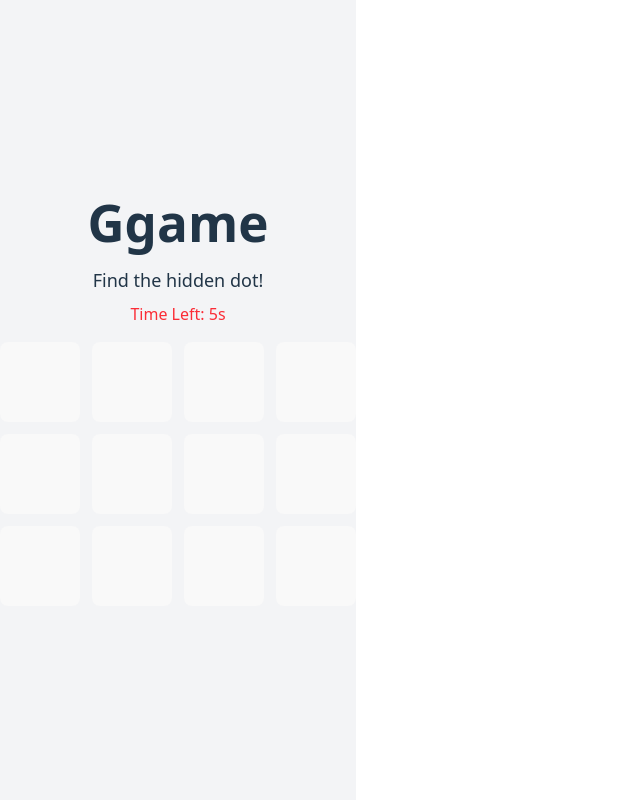
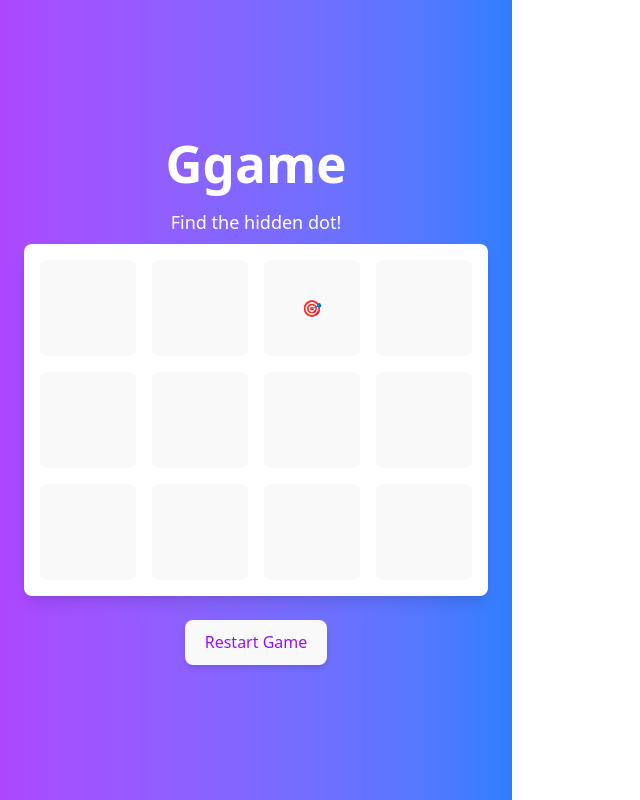
Before and after one commit to Kimmie38/React-Assignment-Boxes, a React (Vite) app: page / in a window 1280 px wide. Shown: the whole page, without its empty margins (0-640 px from the left). Built offline with nearby package versions, Linux system fonts and the light colour scheme.

Commit message:
updated files

```diff
--- a/src/Ggame.jsx
+++ b/src/Ggame.jsx
@@ -1,29 +1,13 @@
-import React, { useState, useEffect } from "react";
+import React, { useState } from "react";
 
 const GRID_SIZE = 12;
-const TIMER_DURATION = 10; // seconds
 
 const Ggame = () => {
   const [targetBox, setTargetBox] = useState(Math.floor(Math.random() * GRID_SIZE));
-  const [timeLeft, setTimeLeft] = useState(TIMER_DURATION);
-  const [gameOver, setGameOver] = useState(false);
   const [message, setMessage] = useState("Find the hidden dot!");
 
-  useEffect(() => {
-    if (timeLeft > 0 && !gameOver) {
-      const timer = setTimeout(() => setTimeLeft(timeLeft - 1), 1000);
-      return () => clearTimeout(timer);
-    } else if (timeLeft === 0) {
-      setGameOver(true);
-      setMessage("Time's up! You lost!");
-    }
-  }, [timeLeft, gameOver]);
-
   const handleBoxClick = (index) => {
-    if (gameOver) return;
-
     if (index === targetBox) {
-      setGameOver(true);
       setMessage("🎉 You found the hidden dot! You win!");
     } else {
       setMessage("Wrong box! The dot moved!");
@@ -36,35 +20,30 @@ const Ggame = () => {
 
   const restartGame = () => {
     setTargetBox(Math.floor(Math.random() * GRID_SIZE));
-    setTimeLeft(TIMER_DURATION);
-    setGameOver(false);
     setMessage("Find the hidden dot!");
   };
 
   return (
-    <div className="flex flex-col items-center justify-center min-h-screen bg-gray-100">
-      <h1 className="text-2xl font-bold mb-4">Ggame</h1>
-      <p className="mb-2 text-lg">{message}</p>
-      <p className="mb-4 text-red-500">Time Left: {timeLeft}s</p>
-      <div className="grid grid-cols-4 gap-3">
+    <div className="flex flex-col items-center justify-center min-h-screen bg-gradient-to-r from-purple-500 to-blue-500 p-6">
+      <h1 className="text-3xl font-bold text-white mb-4">Ggame</h1>
+      <p className="mb-2 text-lg text-white">{message}</p>
+      <div className="grid grid-cols-4 gap-4 p-4 bg-white rounded-lg shadow-lg">
         {Array.from({ length: GRID_SIZE }).map((_, index) => (
           <button
             key={index}
             onClick={() => handleBoxClick(index)}
-            className="w-20 h-20 bg-blue-500 text-white font-bold rounded-md hover:bg-blue-700"
+            className="w-24 h-24 bg-gray-300 text-black font-bold rounded-lg flex items-center justify-center hover:bg-gray-400"
           >
-            {gameOver && index === targetBox ? "🎯" : ""}
+            {index === targetBox ? "🎯" : ""}
           </button>
         ))}
       </div>
-      {gameOver && (
-        <button
-          onClick={restartGame}
-          className="mt-4 px-4 py-2 bg-green-500 text-white rounded-md hover:bg-green-700"
-        >
-          Restart Game
-        </button>
-      )}
+      <button
+        onClick={restartGame}
+        className="mt-6 px-6 py-2 bg-white text-purple-600 font-bold rounded-lg shadow-md hover:bg-gray-200"
+      >
+        Restart Game
+      </button>
     </div>
   );
 };
```
